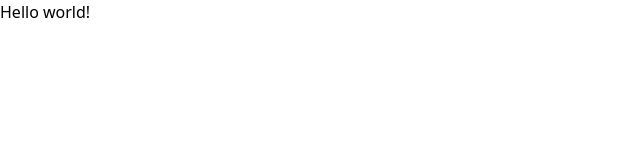
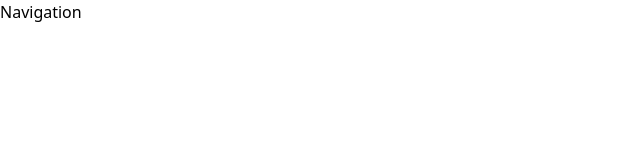
Before and after one commit to adilalishahg/ecommerceApp, a React (Vite) app in the folder frontend/: page / in a window 1280 px wide. Shown: the top 160 px of the page, without its empty margins (0-640 px from the left). Built offline with nearby package versions, Linux system fonts and the light colour scheme.

Commit message:
[Routes][Navigation][Working On]

```diff
--- a/frontend/src/App.jsx
+++ b/frontend/src/App.jsx
@@ -1,11 +1,18 @@
-
+ import {Outlet} from 'react-router-dom'
+ import Navigation from './pages/Auth/Navigation'
+ import {ToastContainer} from 'react-toastify'
+ import "react-toastify/dist/ReactToastify.css"
 
 function App() {
 
   return (
-    <h1 className="text-3xl font-bold underline">
-    Hello world!
-  </h1>
+    <>
+      <ToastContainer/>
+      <Navigation/>
+      <main className="py-3">
+        <Outlet/>
+      </main>
+    </>
   )
 }
 
--- a/frontend/src/main.jsx
+++ b/frontend/src/main.jsx
@@ -2,9 +2,13 @@ import React from 'react'
 import ReactDOM from 'react-dom/client'
 import App from './App.jsx'
 import   './index.css'
-
+import {Route,RouterProvider,createRoutesFromElements} from 'react-router'
+import {createBrowserRouter} from "react-router-dom"
+const router = createBrowserRouter(
+  createRoutesFromElements(
+    <Route path='/' element={<App />} />
+  )
+)
 ReactDOM.createRoot(document.getElementById('root')).render(
-  <React.StrictMode>
-    <App />
-  </React.StrictMode>,
+ <RouterProvider router={router} />
 )
--- /dev/null
+++ b/frontend/src/pages/Auth/Navigation.css
@@ -0,0 +1,19 @@
+#navigation-container{
+    width:4%;
+    transition:width 0.3s ease-in-out;
+    overflow:hidden /*Hide overFlowing content during transition*/
+}
+#navigation-container:hover{
+    width:15%;
+}
+
+/* Initially hide nav-item-name */
+.nav-item-name{
+    display:none;
+    transition: opacity 0.2s ease-in-out;
+}
+
+#navigatgion-container:hover .nav-item-name{
+    display:block;
+    opacity:1;
+}
--- /dev/null
+++ b/frontend/src/pages/Auth/Navigation.jsx
@@ -0,0 +1,15 @@
+import { useState } from "react"
+import {AiOutlineHome,AiOutlineShopping,AiOutlineLogin,AiOutlineUserAdd,AiOutlineShoppingCart} from "react-icons/ai"
+import {FaHeart} from "react-icons/fa"
+import {Link,useNavigate} from "react-router-dom"
+import "./Navigation.css"
+
+
+
+const Navigation = () => {
+  return (
+    <div>Navigation</div>
+  )
+}
+
+export default Navigation
```
